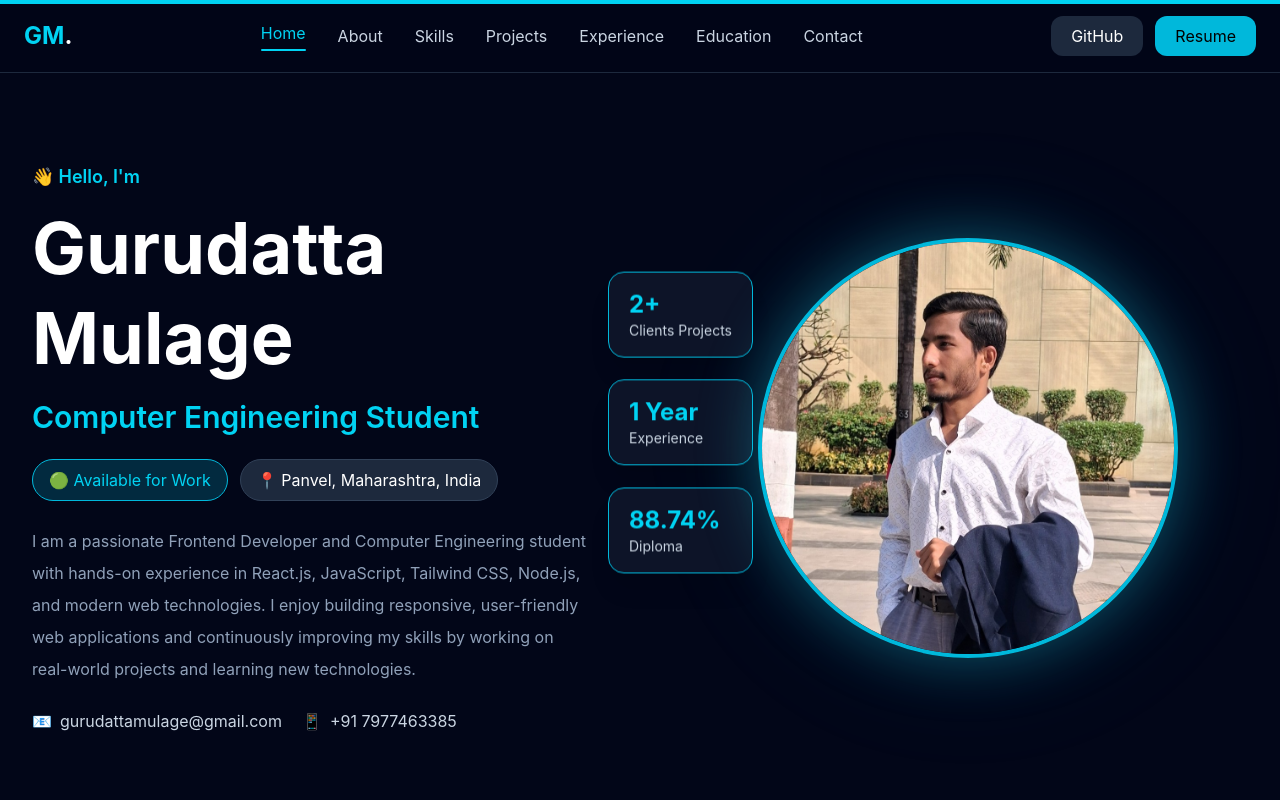
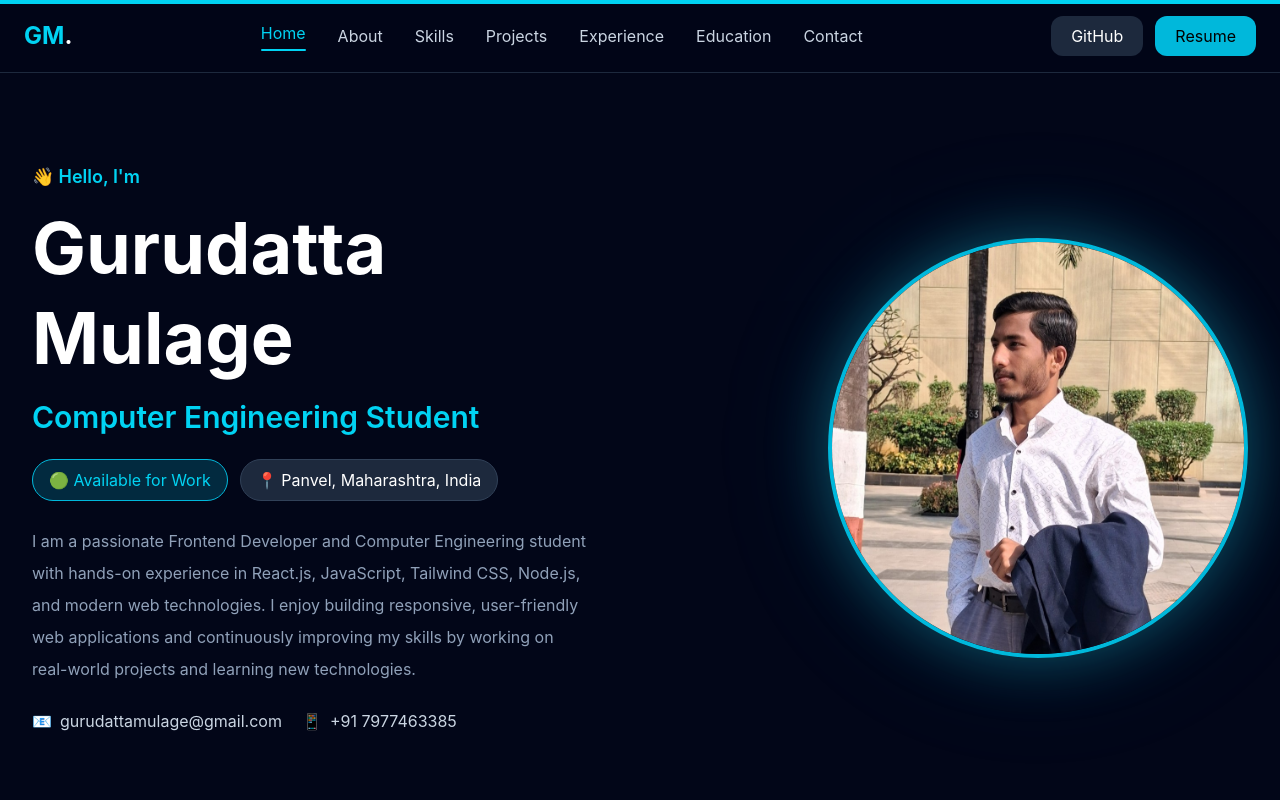
Before and after one commit to Gurudatta2212/portfolio, a React (Vite) app: page / in a window 1280 px wide. Shown: the top 800 px of the page. Built offline with nearby package versions, Linux system fonts and the light colour scheme.

Commit message:
Stats Removed

```diff
--- a/src/components/sections/Hero.jsx
+++ b/src/components/sections/Hero.jsx
@@ -79,43 +79,14 @@ function Hero() {
 
         {/* Right Side */}
         <motion.div
-          className="relative flex justify-center items-center"
-          initial={{ opacity: 0, x: 80 }}
-          animate={{ opacity: 1, x: 0 }}
-          transition={{ duration: 0.8 }}
-        >
+  className="relative flex justify-center items-center lg:justify-end"
+  initial={{ opacity: 0, x: 80 }}
+  animate={{ opacity: 1, x: 0 }}
+  transition={{ duration: 0.8 }}
+>
 
           {/* Glow */}
           <div className="absolute w-[420px] h-[420px] rounded-full bg-cyan-500/20 blur-3xl animate-pulse"></div>
-
-          {/* Stats */}
-          <div className="hidden lg:flex flex-col gap-5 absolute -left-20 top-10">
-
-            {portfolio.personal.stats.map((item, index) => (
-              <motion.div
-                key={item.title}
-                animate={{
-                  y: [0, -8, 0],
-                }}
-                transition={{
-                  duration: 3,
-                  delay: index * 0.3,
-                  repeat: Infinity,
-                }}
-                className="bg-slate-900/90 backdrop-blur-md border border-cyan-500 rounded-2xl px-5 py-4 shadow-xl"
-              >
-                <h3 className="text-cyan-400 text-2xl font-bold">
-                  {item.number}
-                </h3>
-
-                <p className="text-slate-300 text-sm">
-                  {item.title}
-                </p>
-
-              </motion.div>
-            ))}
-
-          </div>
 
           {/* Profile Image */}
           <div className="relative w-80 h-80 lg:w-[420px] lg:h-[420px] rounded-full overflow-hidden border-4 border-cyan-500 shadow-[0_0_60px_rgba(34,211,238,0.35)]">
--- a/src/data/portfolio.js
+++ b/src/data/portfolio.js
@@ -16,20 +16,6 @@ const portfolio = {
     about:
       "I am a passionate Frontend Developer and Computer Engineering student with hands-on experience in React.js, JavaScript, Tailwind CSS, Node.js, and modern web technologies. I enjoy building responsive, user-friendly web applications and continuously improving my skills by working on real-world projects and learning new technologies.",
 
-    stats: [
-      {
-        number: "2+",
-        title: "Clients Projects",
-      },
-      {
-        number: "1 Year",
-        title: "Experience",
-      },
-      {
-        number: "88.74%",
-        title: "Diploma",
-      },
-    ],
   },
 
   aboutSection: [
```
